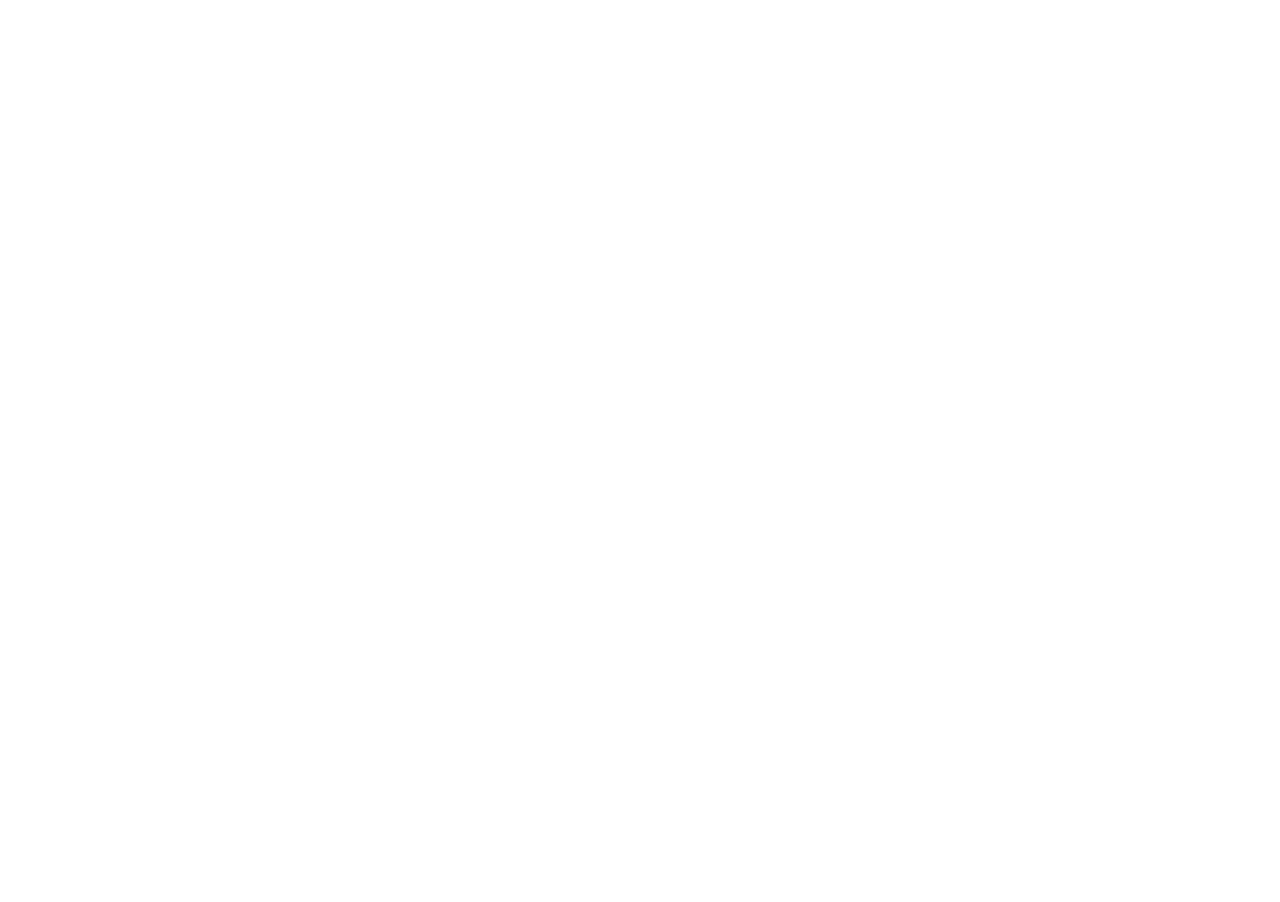
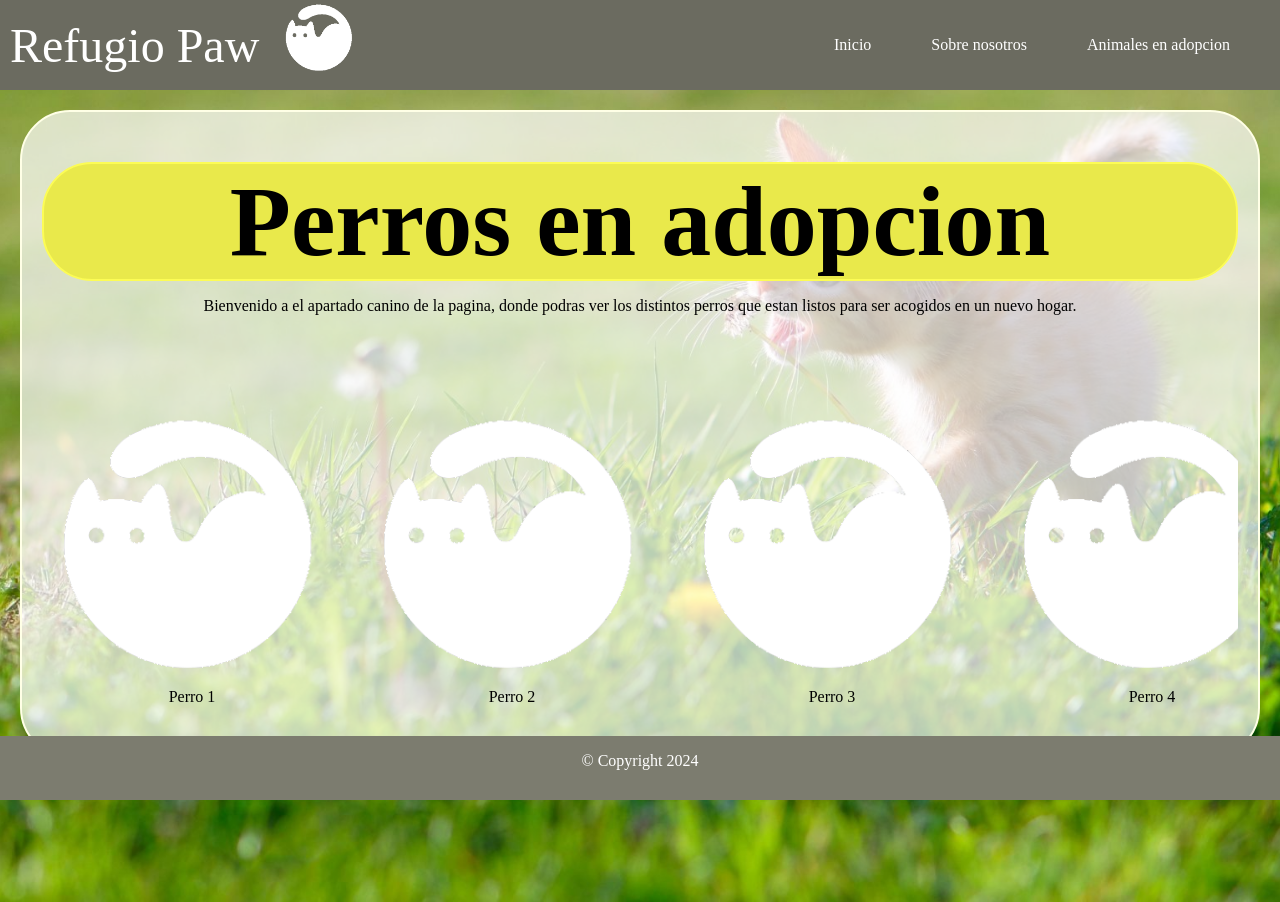
Before and after one commit to JoseMLG03/T4.1_LombaJose, a plain HTML site: page Dogs.html in a window 1280 px wide. Before the commit the page ends 800 px from the top, so only its background shows below. Drawn offline with Linux system fonts and the light colour scheme.

Commit message:
CatsDone

```diff
--- a/CSS.css
+++ b/CSS.css
@@ -10,6 +10,7 @@ body{
   background-repeat: no-repeat;
   background-position: center;
   background-size:cover
+
 }
 
 
@@ -140,6 +141,7 @@ h2{
 .AboutUs p{
   font-size: 25px;
 }
+
 .CatsAdoption h2{
   margin: 0;
   font-size: 100px;
@@ -155,7 +157,7 @@ h2{
 }
 
 .cat-image {
-  max-width: 200px; /* Ajusta el tamaño de las imágenes según sea necesario */
+  width: 300px; /* Ajusta el tamaño de las imágenes según sea necesario */
   border-radius: 50px;
 }
 
@@ -163,6 +165,31 @@ h2{
   margin: 0;
   font-size: 16px;
 }
+.DogsAdoption h2{
+  margin: 0;
+  font-size: 100px;
+}
+.dogs-container {
+  display: flex; /* Muestra las imágenes y nombres en línea */
+  overflow-x: auto; /* Permite el desplazamiento horizontal */
+}
+
+.dog-container {
+  text-align: center;
+  margin-right: 20px; /* Espaciado entre cada contenedor de gato */
+}
+
+.dog-image {
+  width: 300px; /* Ajusta el tamaño de las imágenes según sea necesario */
+  border-radius: 50px;
+}
+
+.dog-name {
+  margin: 0;
+  font-size: 16px;
+}
+
+
 .Margen{
   opacity: 0;
 }
--- a/Dogs.html
+++ b/Dogs.html
@@ -0,0 +1,50 @@
+<!DOCTYPE html>
+<html lang="en">
+<head>
+    <meta charset="UTF-8">
+    <meta name="viewport" content="width=device-width, initial-scale=1.0">
+    <title>Refugio Paw</title>
+    <link rel="shortcut icon" href="Assets/favicon.png">
+    <link rel = "stylesheet" href="CSS.css">
+
+    <script type="module">
+        import { setupMenuToggle,DogsArrayObject } from './Functions.js';
+        document.addEventListener('DOMContentLoaded', function () {
+            setupMenuToggle();
+            DogsArrayObject();
+        });
+    </script>
+</head>
+<body>
+    <nav class="BarraNavegacion">
+        <div class="logo">Refugio Paw </div>
+        <div class="LogoImg"><img src="Assets/Logo.png" alt="Descripción de la imagen"></div>
+        <div class="menu-icon">&#9776;</div>
+        <ul class="menu">
+            <li><a href="LandingPage.html">Inicio</a></li>
+            <li><a href="AboutUs.html">Sobre nosotros</a></li>
+            <li class="AnimalsMenu"><a href="#">Animales en adopcion</a></li>
+        </ul>
+        <ul class="menu2">
+            <li><a href="Cats.html">Gatos</a></li>
+            <li><a href="Dogs.html">Perros</a></li>
+        </ul>
+    </nav>
+
+    <section class="DogsAdoption">
+        <h2>Perros en adopcion</h2>
+        <p>
+            Bienvenido a el apartado canino de la pagina, donde podras ver los distintos perros que estan listos para ser acogidos en un nuevo hogar.
+        </p>
+        <br><br><br>
+        <div class="dogs-container"></div>
+    </section>
+
+    <footer class="piepagina">
+        <p class="Copyright">
+            © Copyright 2024
+        </p>
+    </footer>
+    <section class="Margen"></section>
+</body>
+</html>
--- a/Functions.js
+++ b/Functions.js
@@ -22,6 +22,9 @@ export function CatsArrayObject() {
       { nombre: 'Gato 5', imagen: 'Assets/Logo.png' },
       { nombre: 'Gato 6', imagen: 'Assets/Logo.png' },
       { nombre: 'Gato 7', imagen: 'Assets/Logo.png' },
+      { nombre: 'Gato 8', imagen: 'Assets/Logo.png' },
+      { nombre: 'Gato 9', imagen: 'Assets/Logo.png' },
+      { nombre: 'Gato 10', imagen: 'Assets/Logo.png' },
     ];
 
     const gatosContainer = document.querySelector('.cats-container');
@@ -46,13 +49,16 @@ export function CatsArrayObject() {
 };
 export function DogsArrayObject() {
     const perros = [
-      { nombre: 'Perro 1', imagen: 'Assets/Logo.png' },
-      { nombre: 'Perro 2', imagen: 'Assets/Logo.png' },
-      { nombre: 'Perro 3', imagen: 'Assets/Logo.png' },
-      { nombre: 'Perro 4', imagen: 'Assets/Logo.png' },
-      { nombre: 'Perro 5', imagen: 'Assets/Logo.png' },
-      { nombre: 'Perro 6', imagen: 'Assets/Logo.png' },
-      { nombre: 'Perro 7', imagen: 'Assets/Logo.png' },
+      { nombre: 'Perro 1', imagen:  'Assets/Logo.png' },
+      { nombre: 'Perro 2', imagen:  'Assets/Logo.png' },
+      { nombre: 'Perro 3', imagen:  'Assets/Logo.png' },
+      { nombre: 'Perro 4', imagen:  'Assets/Logo.png' },
+      { nombre: 'Perro 5', imagen:  'Assets/Logo.png' },
+      { nombre: 'Perro 6', imagen:  'Assets/Logo.png' },
+      { nombre: 'Perro 7', imagen:  'Assets/Logo.png' },
+      { nombre: 'Perro 8', imagen:  'Assets/Logo.png' },
+      { nombre: 'Perro 9', imagen:  'Assets/Logo.png' },
+      { nombre: 'Perro 10', imagen: 'Assets/Logo.png' },
     ];
 
     const perrosContainer = document.querySelector('.dogs-container');
```
Also changed, not shown: Cats.html (+1 -4 lines), Donation.html (added).
